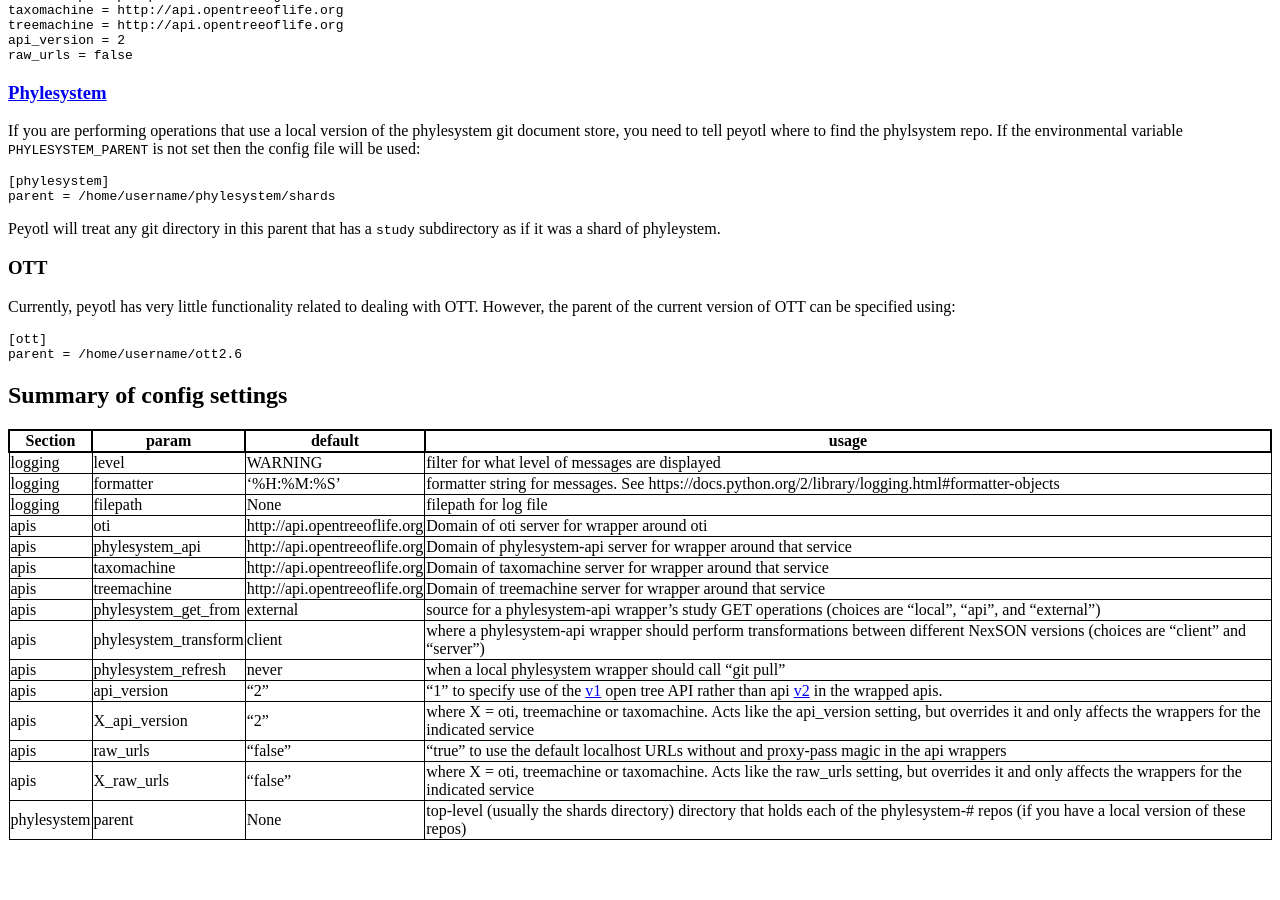
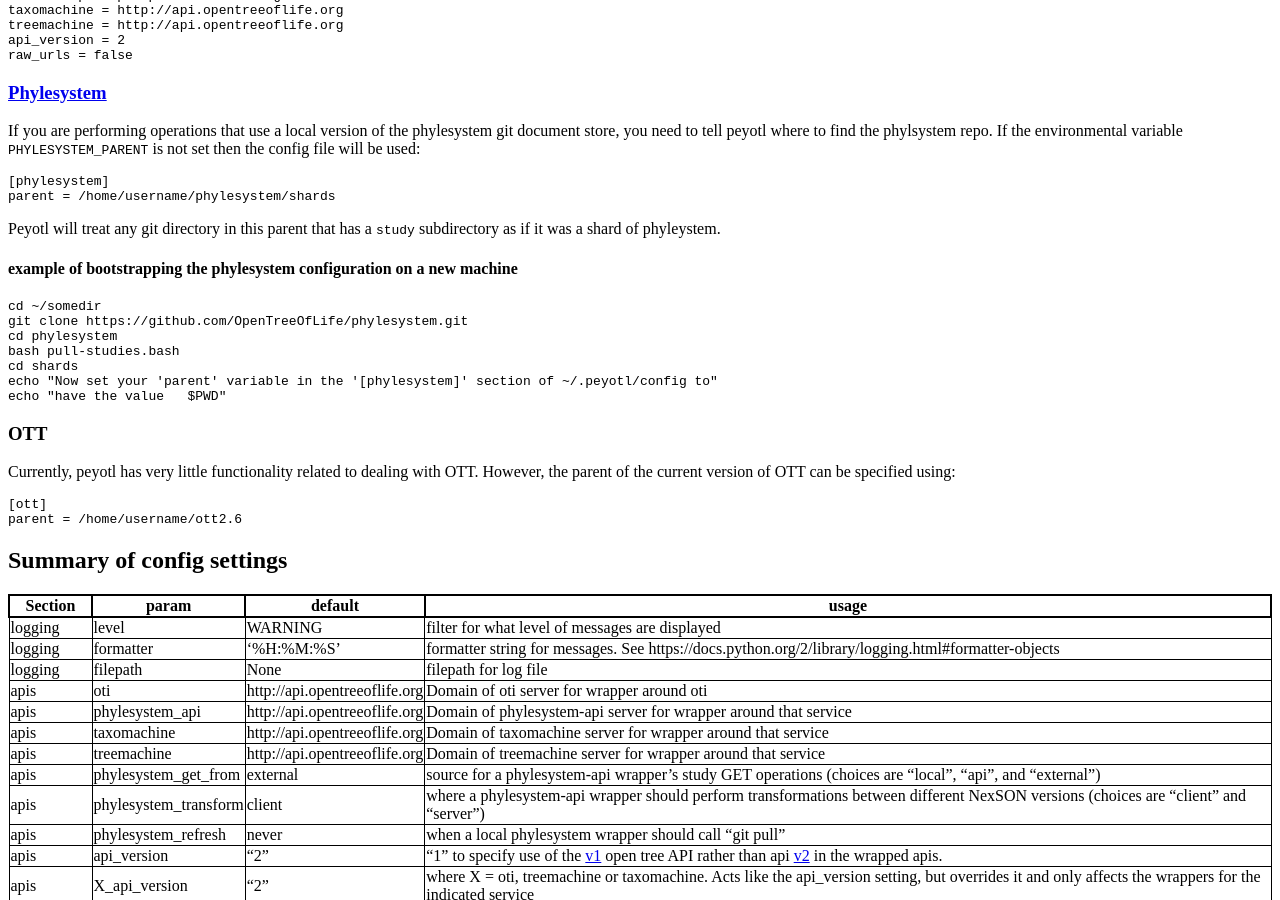
Before and after one commit to OpenTreeOfLife/peyotl, a Jekyll site: the page built from configuration/index.md, in a window 1280 px wide and 900 px high, scrolled down 1248 px. Built offline with Jekyll 4.4.1, drawn with Linux system fonts in a browser that asks for light colours.

Commit message:
configuring phylesystem instructions

```diff
--- a/configuration/index.md
+++ b/configuration/index.md
@@ -83,6 +83,17 @@ then the config file will be used:
 Peyotl will treat any git directory in this parent that has a `study` subdirectory as if it was
 a shard of phyleystem.
 
+#### example of bootstrapping the phylesystem configuration on a new machine
+
+    cd ~/somedir
+    git clone https://github.com/OpenTreeOfLife/phylesystem.git
+    cd phylesystem
+    bash pull-studies.bash
+    cd shards
+    echo "Now set your 'parent' variable in the '[phylesystem]' section of ~/.peyotl/config to"
+    echo "have the value   $PWD"
+
+
 ### OTT
 Currently, peyotl has very little functionality related to dealing with OTT.
 However, the parent of the current version of OTT can be specified using:
```
